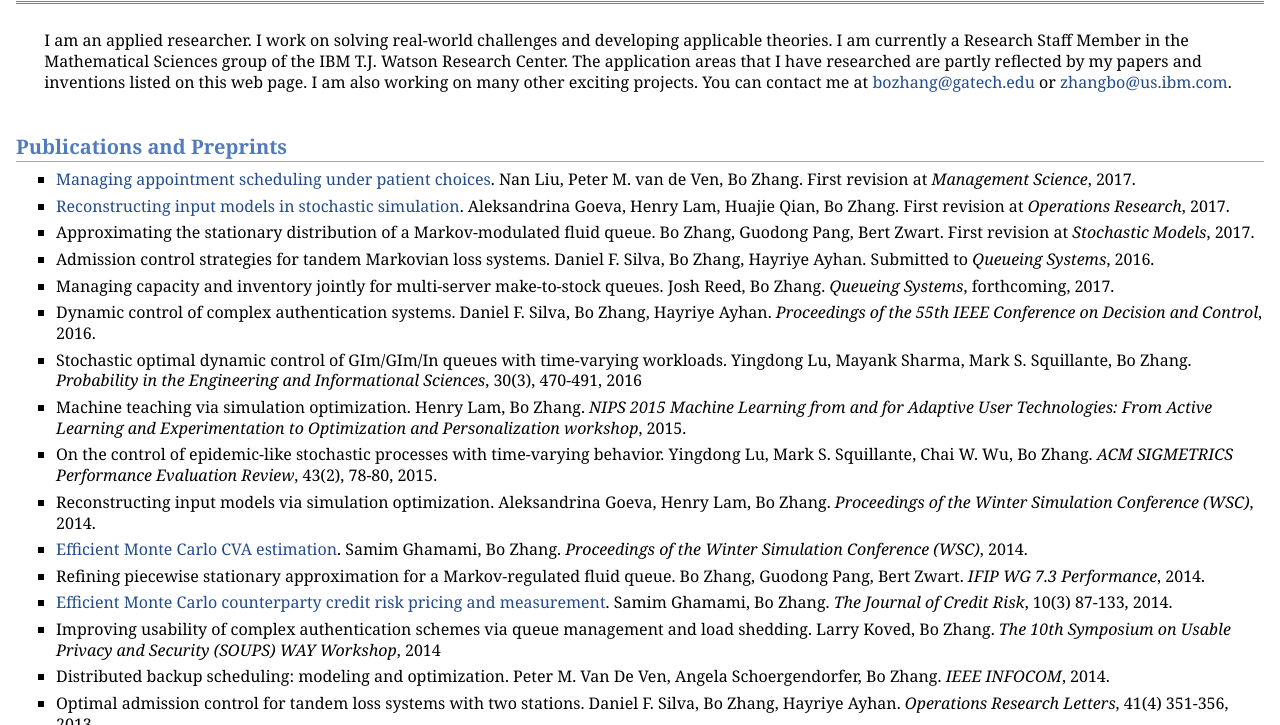
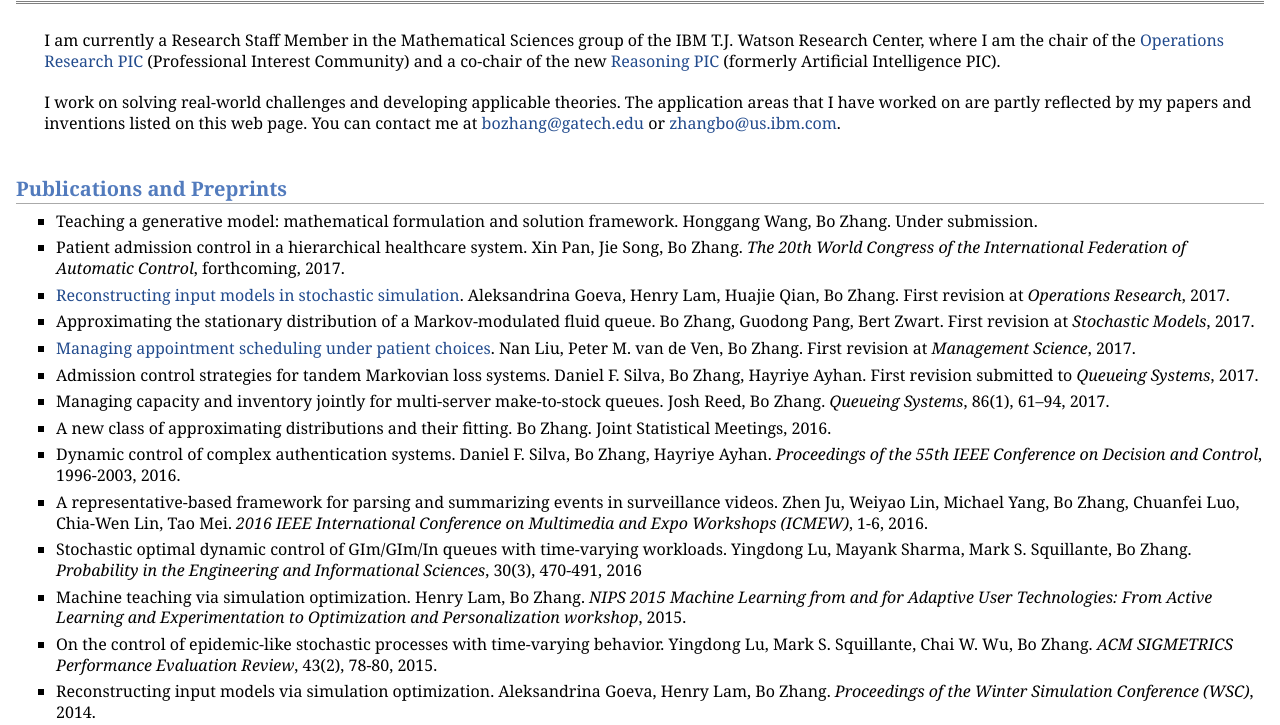
Before and after one commit to bozhang34/bozhang34.github.io, a plain HTML site: page index.html in a window 1280 px wide. Shown: the part 46-771 px from the top of the page. Drawn offline with Linux system fonts and the light colour scheme.

Commit message:
Add files via upload

```diff
--- a/index.html
+++ b/index.html
@@ -18,9 +18,11 @@
 </div>
 <table class="imgtable"><tr><td>
 <img src="" alt="" />&nbsp;</td>
-<td align="left"><p>I am an applied researcher. I work on solving real-world challenges and developing applicable theories. I am currently a Research Staff Member in the Mathematical Sciences group of the IBM T.J. Watson Research Center. The application areas that I have researched are partly reflected by my papers and inventions listed on this web page. I am also working on many other exciting projects. You can contact me at <a href="mailto:bozhang@gatech.edu">bozhang@gatech.edu</a> or <a href="mailto:zhangbo@us.ibm.com">zhangbo@us.ibm.com</a>.
+<td align="left"><p>I am currently a Research Staff Member in the Mathematical Sciences group of the IBM T.J. Watson Research Center, where I am the chair of the <a href="http://researcher.ibm.com/researcher/view_group.php?id=149">Operations Research PIC</a> (Professional Interest Community) and a co-chair of the new <a href="http://researcher.ibm.com/researcher/view_group.php?id=6657">Reasoning PIC</a> (formerly Artificial Intelligence PIC).<br />
 
 <br />
+
+I work on solving real-world challenges and developing applicable theories. The application areas that I have worked on are partly reflected by my papers and inventions listed on this web page. You can contact me at <a href="mailto:bozhang@gatech.edu">bozhang@gatech.edu</a> or <a href="mailto:zhangbo@us.ibm.com">zhangbo@us.ibm.com</a>.
 
 
 </p>
@@ -28,7 +30,10 @@
 <h2>Publications and Preprints
 </h2>
 <ul>
-<li><p><a href="https://arxiv.org/abs/1609.05064">Managing appointment scheduling under patient choices</a>. Nan Liu, Peter M. van de Ven, Bo Zhang. First revision at <i>Management Science</i>, 2017.
+<li><p>Teaching a generative model: mathematical formulation and solution framework. Honggang Wang, Bo Zhang. Under submission.
+</p>
+</li>
+<li><p>Patient admission control in a hierarchical healthcare system. Xin Pan, Jie Song, Bo Zhang. <i>The 20th World Congress of the International Federation of Automatic Control</i>, forthcoming, 2017.
 </p>
 </li>
 <li><p><a href="https://arxiv.org/abs/1605.09074">Reconstructing input models in stochastic simulation</a>. Aleksandrina Goeva, Henry Lam, Huajie Qian, Bo Zhang. First revision at <i>Operations Research</i>, 2017.
@@ -37,13 +42,22 @@
 <li><p>Approximating the stationary distribution of a Markov-modulated fluid queue. Bo Zhang, Guodong Pang, Bert Zwart. First revision at <i>Stochastic Models</i>, 2017.
 </p>
 </li>
-<li><p>Admission control strategies for tandem Markovian loss systems. Daniel F. Silva, Bo Zhang, Hayriye Ayhan. Submitted to <i>Queueing Systems</i>, 2016.
+<li><p><a href="https://arxiv.org/abs/1609.05064">Managing appointment scheduling under patient choices</a>. Nan Liu, Peter M. van de Ven, Bo Zhang. First revision at <i>Management Science</i>, 2017.
 </p>
 </li>
-<li><p>Managing capacity and inventory jointly for multi-server make-to-stock queues. Josh Reed, Bo Zhang. <i>Queueing Systems</i>, forthcoming, 2017.
+<li><p>Admission control strategies for tandem Markovian loss systems. Daniel F. Silva, Bo Zhang, Hayriye Ayhan. First revision submitted to <i>Queueing Systems</i>, 2017.
 </p>
 </li>
-<li><p>Dynamic control of complex authentication systems. Daniel F. Silva, Bo Zhang, Hayriye Ayhan. <i>Proceedings of the 55th IEEE Conference on Decision and Control</i>, 2016.
+<li><p>Managing capacity and inventory jointly for multi-server make-to-stock queues. Josh Reed, Bo Zhang. <i>Queueing Systems</i>, 86(1), 61–94, 2017.
+</p>
+</li>
+<li><p>A new class of approximating distributions and their fitting. Bo Zhang. Joint Statistical Meetings, 2016.
+</p>
+</li>
+<li><p>Dynamic control of complex authentication systems. Daniel F. Silva, Bo Zhang, Hayriye Ayhan. <i>Proceedings of the 55th IEEE Conference on Decision and Control</i>, 1996-2003, 2016.
+</p>
+</li>
+<li><p>A representative-based framework for parsing and summarizing events in surveillance videos. Zhen Ju, Weiyao Lin, Michael Yang, Bo Zhang, Chuanfei Luo, Chia-Wen Lin, Tao Mei. <i>2016 IEEE International Conference on Multimedia and Expo Workshops (ICMEW)</i>, 1-6, 2016.
 </p>
 </li>
 <li><p>Stochastic optimal dynamic control of GIm/GIm/In queues with time-varying workloads. Yingdong Lu, Mayank Sharma, Mark S. Squillante, Bo Zhang. <i>Probability in the Engineering and Informational Sciences</i>, 30(3), 470-491, 2016
@@ -71,6 +85,9 @@
 </p>
 </li>
 <li><p>Distributed backup scheduling: modeling and optimization. Peter M. Van De Ven, Angela Schoergendorfer, Bo Zhang. <i>IEEE INFOCOM</i>, 2014.
+</p>
+</li>
+<li><p>Robust optimal stopping problems. Xu Sun, Bo Zhang. <i>2013 Manufacturing and Service Operations Management Conference</i>, 2013.
 </p>
 </li>
 <li><p>Optimal admission control for tandem loss systems with two stations. Daniel F. Silva, Bo Zhang, Hayriye Ayhan. <i>Operations Research Letters</i>, 41(4) 351-356, 2013.
@@ -131,7 +148,7 @@
 </ul>
 <div id="footer">
 <div id="footer-text">
-Page generated 2017-02-21 09:10:05 Eastern Standard Time, by <a href="http://jemdoc.jaboc.net/">jemdoc</a>.
+Page generated 2017-05-19 10:48:19 Eastern Daylight Time, by <a href="http://jemdoc.jaboc.net/">jemdoc</a>.
 </div>
 </div>
 </div>
```
